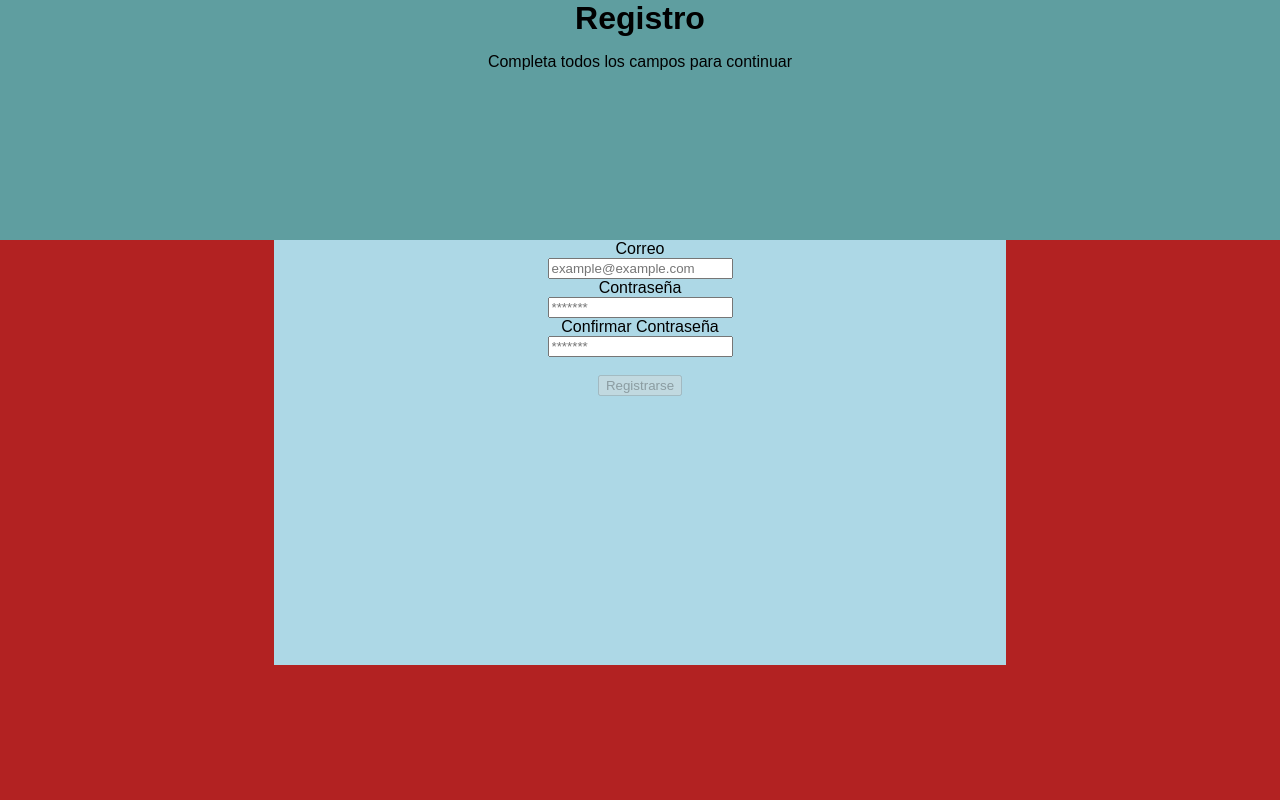
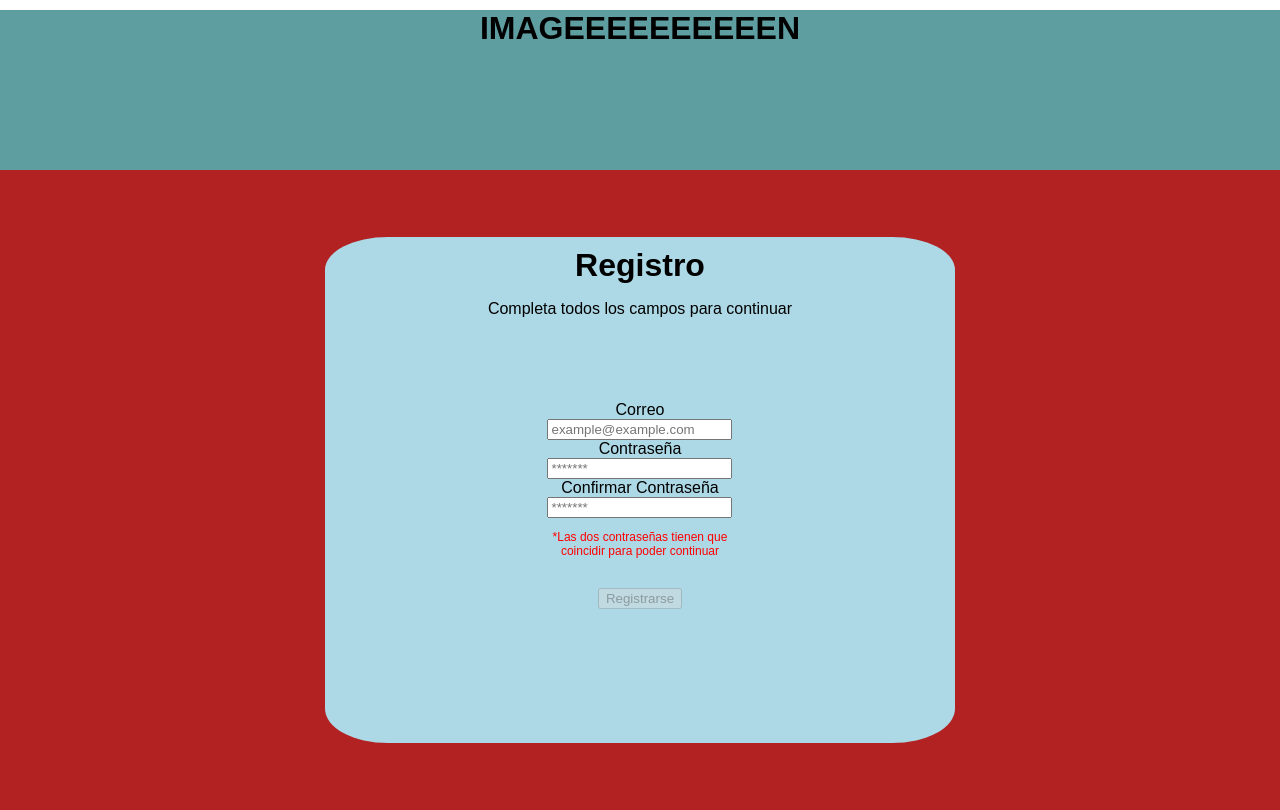
Before and after one commit to rick2716/proyecto_final_web, a React (Create React App) app: page / in a window 1280 px wide. Built offline with nearby package versions, Linux system fonts and the light colour scheme.

Commit message:
Terminar el registro

```diff
--- a/src/index.tsx
+++ b/src/index.tsx
@@ -1,7 +1,6 @@
 import React from 'react';
 import ReactDOM from 'react-dom/client';
 import './index.css';
-import reportWebVitals from './reportWebVitals';
 import Registro from './pages/registro'
 
 const root = ReactDOM.createRoot(
@@ -12,8 +11,3 @@ root.render(
     <Registro />
   </React.StrictMode>
 );
-
-// If you want to start measuring performance in your app, pass a function
-// to log results (for example: reportWebVitals(console.log))
-// or send to an analytics endpoint. Learn more: https://bit.ly/CRA-vitals
-reportWebVitals();
--- a/src/pages/registro.css
+++ b/src/pages/registro.css
@@ -4,7 +4,7 @@ body {
 }
 
 h1 {
-    margin: 0;
+  margin: 10px;
 }
 
 .Container {
@@ -15,25 +15,48 @@ body {
 }
 
 .Header {
-    height: 30vh;
+  height: 20vh;
   width: 100vw;
   background-color: cadetblue;
 }
 
+img {
+  height: 20vh;
+  width: 100vw;
+}
+
 .Body {
-    height: 70vh;
+  height: 80vh;
   width: 100vw;
   background-color: firebrick;
   display: grid;
   grid-template-columns: auto;
   grid-template-rows: auto;
   grid-template-areas:
-      ". form form ."
-      ". form form ."
-      ". . . .";
+    ". . ."
+    ". title ."
+    ". form ."
+    ". form ."
+    ". . .";
 }
 
 .Formulario {
   grid-area: form;
   background-color: lightblue;
+  border-bottom-left-radius: 10%;
+  border-bottom-right-radius: 10%;
 }
+
+.Title {
+  grid-area: title;
+  background-color: lightblue;
+  border-top-left-radius: 10% 20%;
+  border-top-right-radius: 10% 20%;
+  border-color: black;
+  border-top-width: 10%;
+}
+
+#TextCheck {
+  font-size: 12px;
+  color: red;
+}
--- a/src/pages/registro.tsx
+++ b/src/pages/registro.tsx
@@ -31,16 +31,25 @@ export default function Registro() {
     [email, passwords]
   );
 
+  const handleSubmit = (event: FormEvent<HTMLFormElement>) => {
+    event.preventDefault();
+    if (!canRegister) return;
+    localStorage.setItem(email[0], passwords[0]);
+  };
+
   return (
     <div className="Container">
       <div className="Header">
-        <h1>Registro</h1>
-        <p>Completa todos los campos para continuar</p>
+        <h1>IMAGEEEEEEEEEEN</h1>
       </div>
       <div className="Body">
+        <div className="Title">
+          <h1>Registro</h1>
+          <p>Completa todos los campos para continuar</p>
+        </div>
         <div className="Formulario">
-          <form>
-            <div>
+          <form onSubmit={handleSubmit}>
+            <div className="InputForm">
               <label htmlFor="correo">Correo </label> <br />
               <input
                 type="text"
@@ -49,7 +58,7 @@ export default function Registro() {
                 onInput={(e) => handleInputEmail(e, 0)}
               />
             </div>
-            <div>
+            <div className="InputForm">
               <label htmlFor="password">Contraseña </label> <br />
               <input
                 type="password"
@@ -58,7 +67,7 @@ export default function Registro() {
                 onInput={(e) => handleInputPassword(e, 0)}
               />
             </div>
-            <div>
+            <div className="InputForm">
               <label htmlFor="passwordCheck">Confirmar Contraseña </label>
               <br />
               <input
@@ -67,6 +76,10 @@ export default function Registro() {
                 value={passwords[1]}
                 onInput={(e) => handleInputPassword(e, 1)}
               />
+              <p id="TextCheck">
+                *Las dos contraseñas tienen que <br />
+                coincidir para poder continuar
+              </p>
             </div>
             <br />
             <div>
```
Also changed, not shown: 1 other file (tests, documents, lock files or other folders). Lines whose indentation alone changed are shown as unchanged.
